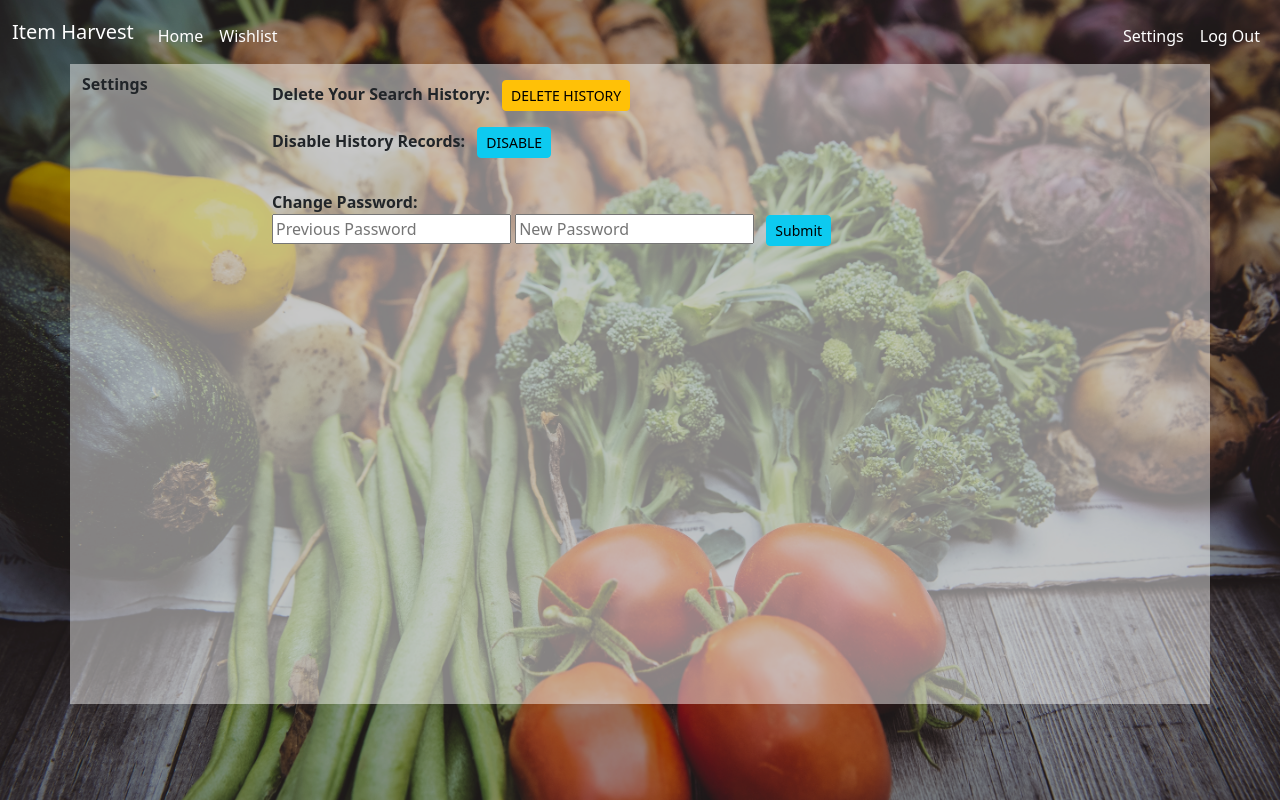
After one commit to Matthieu-MG/Item_Harvest, a Flask app: page /settings in a window 1280 px wide. The commit adds this page. Run offline with Flask 3, Linux system fonts and the light colour scheme; a user stored in the database is signed in; some libraries are stand-ins or nearby versions.

Commit message:
Added Settings, Remove items from wishlist

```diff
--- a/app.py
+++ b/app.py
@@ -81,7 +81,7 @@ def searchResults():
 
     # If search if not already in the user search history, add it
     row = db.execute("SELECT * FROM users_history WHERE search = ? AND user_id = ?;", query, session["user_id"])
-    if row != 1:
+    if len(row) < 1:
         db.execute("INSERT INTO users_history (search, user_id) VALUES (?, ?);", query, session["user_id"])
 
     # Search items via Ebay's Finding API
@@ -96,35 +96,62 @@ def add():
 
     # Gets items added to wishlist
     items = request.get_json()
-    items = items["wishlist"]
+    try:
+        items = items["wishlist"]
 
-    # Iterates through all items that need to be added to wishlist
-    for item in items:
-        product = json.loads(item)
+        # Iterates through all items that need to be added to wishlist
+        for item in items:
+            product = json.loads(item)
 
-        '''A CHECK IN CASE USER TRIES TO ENTER SAME PRODUCT EITHER NOTIFY USER OR INCREASE QUANTITY ?'''
-        row = db.execute("SELECT * FROM users_wishlist WHERE user_id = ? AND link = ? and title = ?"
-                         , session["user_id"]
-                         , product['link']
-                         , product['title']
+            '''A CHECK IN CASE USER TRIES TO ENTER SAME PRODUCT EITHER NOTIFY USER OR INCREASE QUANTITY ?'''
+            row = db.execute("SELECT * FROM users_wishlist WHERE user_id = ? AND link = ? and title = ?"
+                            , session["user_id"]
+                            , product['link']
+                            , product['title']
+                        )
+
+            # Checks if item is already in wishlist, if yes does not add it
+            if len(row) > 0:
+                print("Already in wishlist")
+                continue
+
+            # Add Item To Wishlist
+            db.execute("INSERT INTO users_wishlist(user_id, title, price, retailer, link, img) VALUES (?, ?, ?, ?, ?, ?);"
+                        ,session["user_id"]
+                        ,product['title']
+                        ,product['price']
+                        ,product['retailer']
+                        ,product['link']
+                        ,product['img']
                     )
 
-        # Checks if item is already in wishlist, if yes does not add it
-        if len(row) > 0:
-            print("Already in wishlist")
-            continue
-
-        # Add Item To Wishlist
-        db.execute("INSERT INTO users_wishlist(user_id, title, price, retailer, link, img) VALUES (?, ?, ?, ?, ?, ?);"
-                    ,session["user_id"]
-                    ,product['title']
-                    ,product['price']
-                    ,product['retailer']
-                    ,product['link']
-                    ,product['img']
-                )
+    except KeyError:
+        print('Invalid Data Added')
 
     return redirect(url_for("wishlist"))
+
+@app.route("/remove", methods=["POST"])
+@login_required
+def remove():
+
+    # Gets item to be removed from wishlist
+    item = request.get_json()
+    try:
+        # Check if item is in user's wishlist
+        item = item['item']
+        row = db.execute("SELECT id FROM users_wishlist WHERE user_id = ? AND link = ?;", session['user_id'], item)
+
+        # If it is remove it
+        if len(row) == 1:
+            db.execute("DELETE FROM users_wishlist WHERE id = ?;", row[0]['id'])
+
+        else:
+            print('error finding item in wishlist')
+
+    except KeyError:
+        print('key error when removing item from wishlist !')
+
+    return render_template('/wishlist.html')
 
 
 @app.route("/wishlist", methods=["GET"])
@@ -137,6 +164,29 @@ def wishlist():
     # Renders wishlist page and passes in the user's wishlist
     return render_template("wishlist.html", user_wishlist=user_wishlist)
 
+
+@app.route('/settings')
+@login_required
+def settings():
+
+    return render_template('settings.html')
+
+
+@app.route('/deleteHistory', methods=['POST'])
+@login_required
+def deleteHistory():
+
+    confirmation = request.get_json()
+
+    try:
+        confirmation = confirmation['delete']
+        if confirmation == 'ok':
+            db.execute("DELETE FROM users_history WHERE user_id = ?;", session['user_id'])
+
+    except KeyError:
+        print('Invalid Key For Delete')
+
+    return render_template('settings.html')
 
 @app.route("/login", methods=["GET", "POST"])
 def login():
--- a/static/style.css
+++ b/static/style.css
@@ -115,3 +115,8 @@ img
   z-index: 5;
   opacity: 50%;
 }
+
+.transparent-div
+{
+  background-color: rgba(255, 255, 255, 0.464);
+}
--- a/templates/layout.html
+++ b/templates/layout.html
@@ -21,7 +21,7 @@
                 //Get the button
                 let mybutton = document.getElementById("btn-back-to-top");
 
-                // When the user scrolls down 20px from the top of the document, show the button
+                // When the user scrolls down 10px from the top of the document, show the button
                 window.onscroll = function () { scrollFunction(); };
 
                 function scrollFunction() {
@@ -46,7 +46,7 @@
         </script>
 
         <link href="static/style.css" rel="stylesheet">
-        <title>{% block title %}{% endblock %}</title>
+        <title>Item Harvest : {% block title %}{% endblock %}</title>
 
     </head>
 
--- /dev/null
+++ b/templates/settings.html
@@ -0,0 +1,45 @@
+{% extends 'layout.html' %}
+
+{% block title %}
+    Settings
+{% endblock %}
+
+{% block main %}
+    <div class="transparent-div fw-bold container-lg" style="height: 80vh">
+        <div class="row">
+            <div class="col-lg-2 col-sm-12 py-2">
+                Settings
+            </div>
+            <div class="col-lg-10 col-sm-12 py-3">
+                <div class="justify-content-center">
+                    Delete Your Search History:
+                    <button class="btn btn-sm btn-warning ms-2" onclick="deleteHistory()">DELETE HISTORY</button>
+                </div>
+                <div class="justify-content-center py-3">
+                    Disable History Records:
+                    <button class="btn btn-sm btn-info ms-2" onclick="">DISABLE</button>
+                </div>
+                <div class="py-3">
+                    <label>Change Password: </label>
+                    <div>
+                        <input placeholder="Previous Password" type="password">
+                        <input placeholder="New Password" type="password">
+                        <button class="btn btn-sm btn-info ms-2" onclick="">Submit</button>
+                    </div>
+                </div>
+            </div>
+        </div>
+    </div>
+
+    <script>
+        function deleteHistory()
+        {
+            $.ajax({
+                url: '/deleteHistory',
+                type: 'POST',
+                contentType: 'application/json',
+                data: JSON.stringify({'delete': 'ok'})
+            })
+        }
+    </script>
+{% endblock %}
```
Also changed, not shown: templates/wishlist.html (+22 -3 lines), webApp.db.
